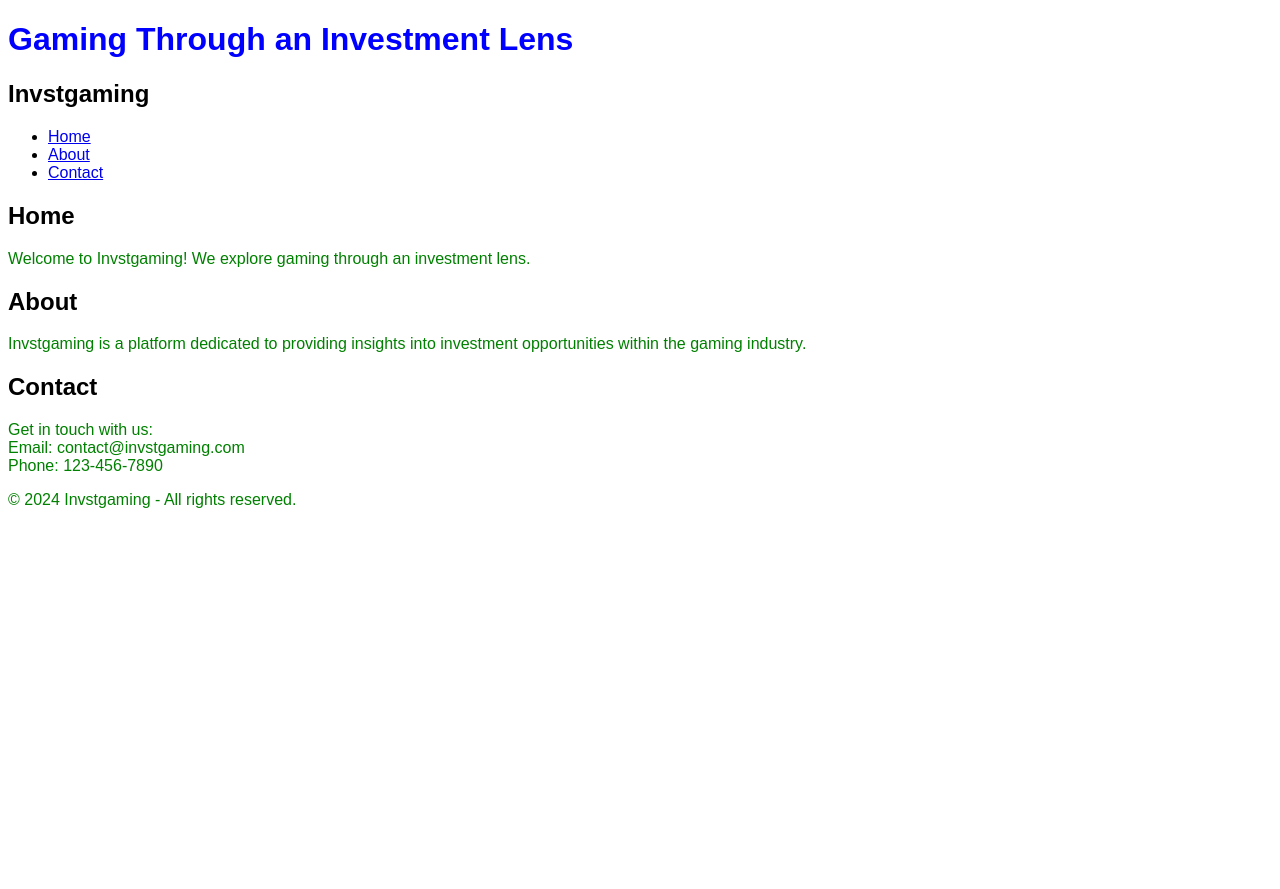
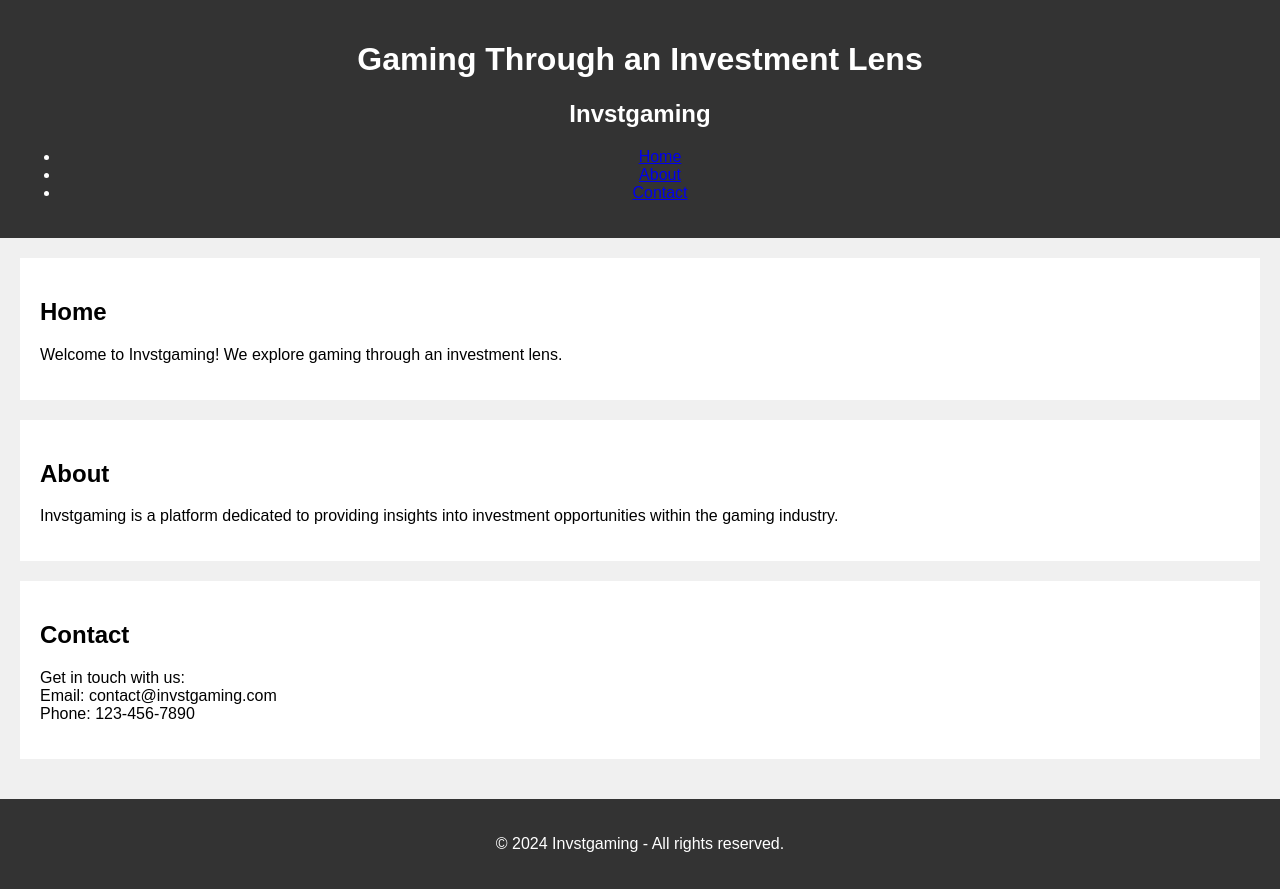
Before and after one commit to Upliftsoul/Invstgaming, a plain HTML site: page index.html in a window 1280 px wide. Before the commit the page ends 800 px from the top, so only its background shows below. Drawn offline with Linux system fonts and the light colour scheme.

Commit message:
Update Styles.css

```diff
--- a/Styles.css
+++ b/Styles.css
@@ -1,12 +1,30 @@
-/* styles.css */
 body {
     font-family: Arial, sans-serif;
+    background-color: #f0f0f0;
+    margin: 0;
+    padding: 0;
 }
 
-h1 {
-    color: blue;
+header {
+    background-color: #333;
+    color: white;
+    padding: 20px;
+    text-align: center;
 }
 
-p {
-    color: green;
+main {
+    padding: 20px;
 }
+
+section {
+    background-color: white;
+    padding: 20px;
+    margin-bottom: 20px;
+}
+
+footer {
+    background-color: #333;
+    color: white;
+    padding: 20px;
+    text-align: center;
+}
```
